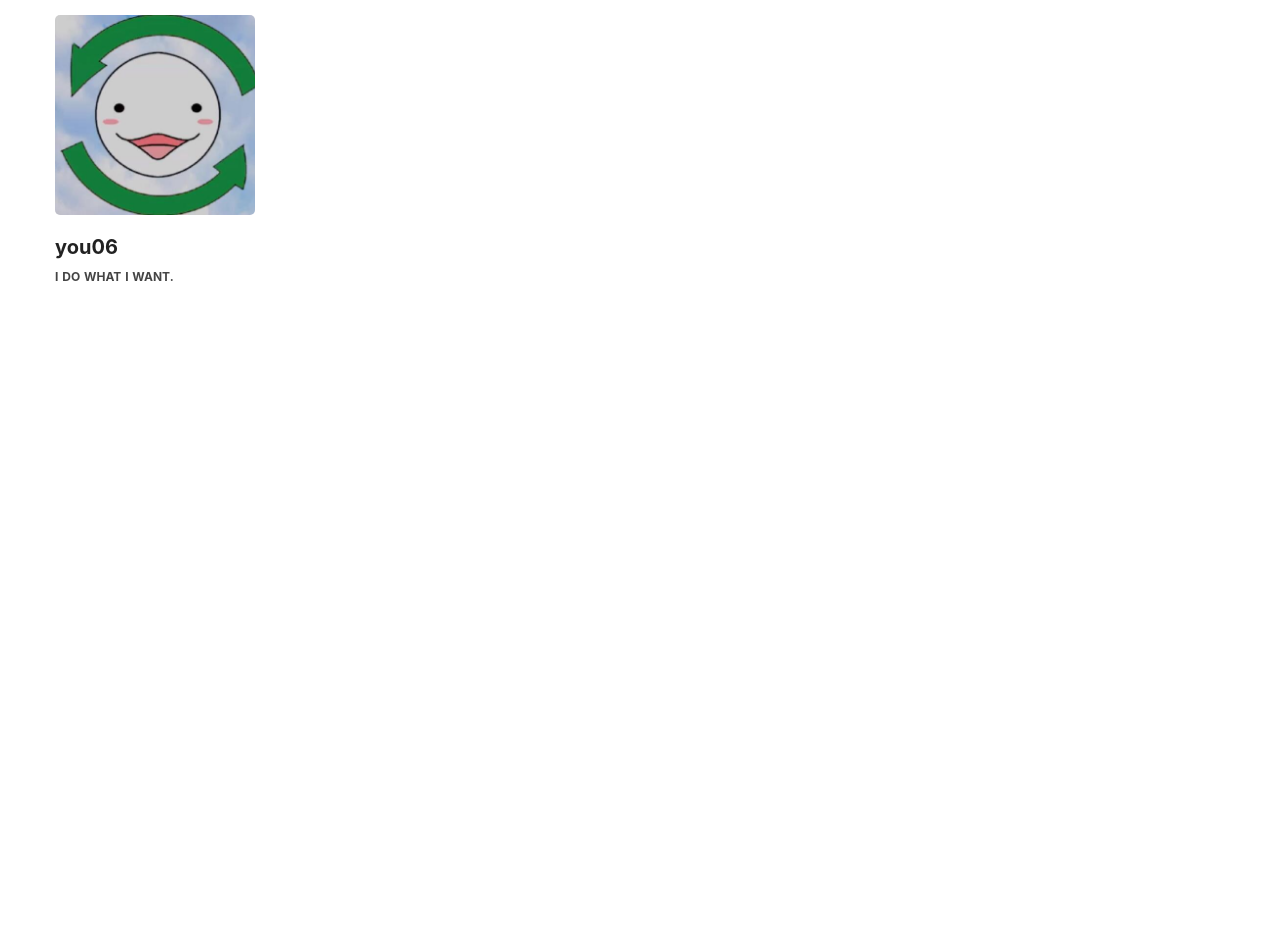
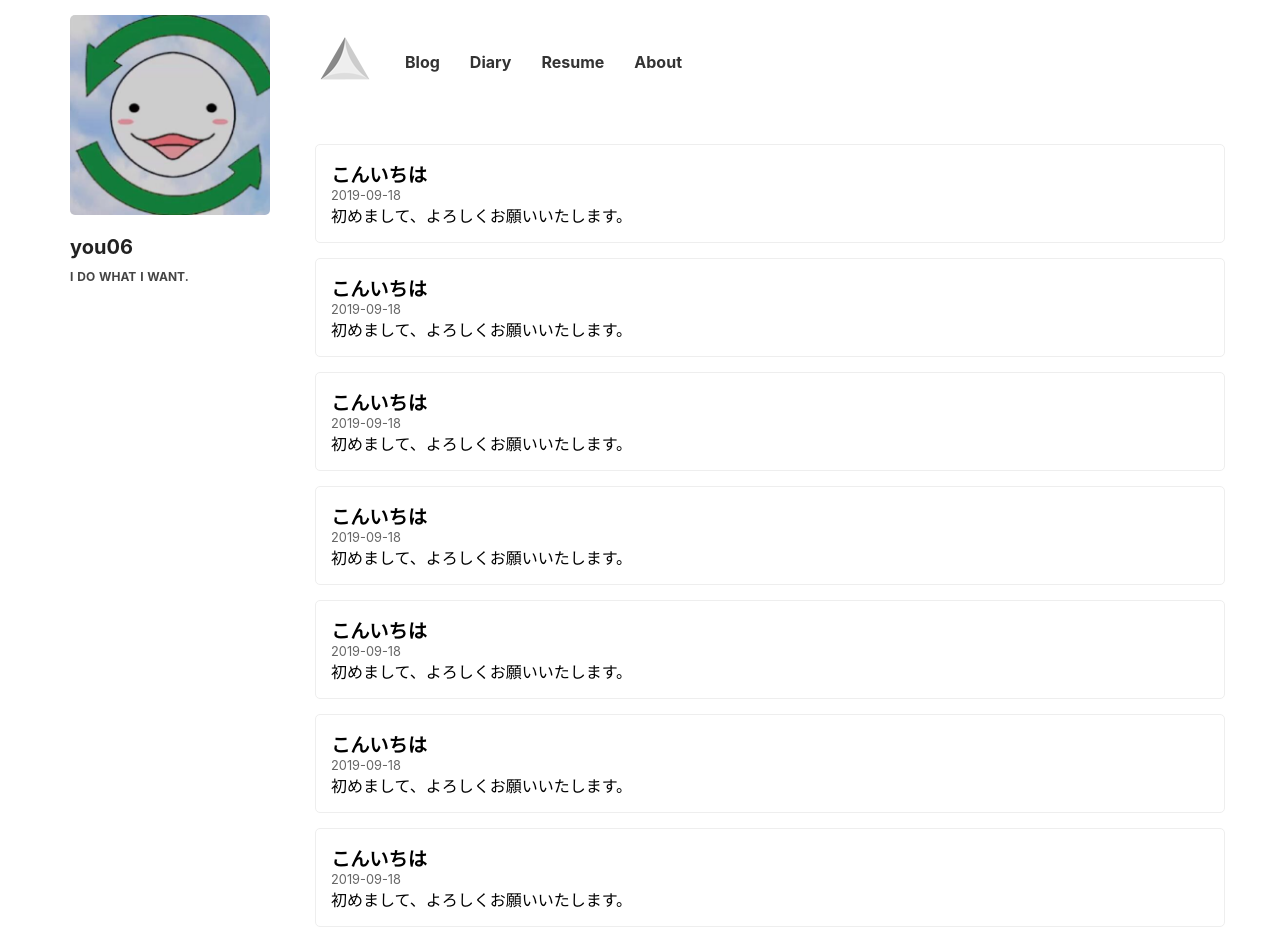
Before and after one commit to you06/cosmos-blog, a Nuxt app: page / in a window 1280 px wide. Before the commit the page ends 800 px from the top, so only its background shows below. Built offline with nearby package versions, Linux system fonts and the light colour scheme.

Commit message:
WIP: homepage
Signed-off-by: you06 <you1474600@gmail.com>

```diff
--- /dev/null
+++ b/components/Latest.vue
@@ -0,0 +1,47 @@
+<template>
+  <div class="latest">
+    <PostCard
+      title="こんいちは"
+      content="初めまして、よろしくお願いいたします。"
+    />
+    <PostCard
+      title="こんいちは"
+      content="初めまして、よろしくお願いいたします。"
+    />
+    <PostCard
+      title="こんいちは"
+      content="初めまして、よろしくお願いいたします。"
+    />
+    <PostCard
+      title="こんいちは"
+      content="初めまして、よろしくお願いいたします。"
+    />
+    <PostCard
+      title="こんいちは"
+      content="初めまして、よろしくお願いいたします。"
+    />
+    <PostCard
+      title="こんいちは"
+      content="初めまして、よろしくお願いいたします。"
+    />
+    <PostCard
+      title="こんいちは"
+      content="初めまして、よろしくお願いいたします。"
+    />
+  </div>
+</template>
+
+<script>
+import PostCard from '@/components/PostCard'
+
+export default {
+  components: {
+    PostCard
+  }
+}
+</script>
+
+<style lang="stylus" scoped>
+.latest
+  padding-top 50px
+</style>
--- a/components/NameCard.vue
+++ b/components/NameCard.vue
@@ -22,7 +22,7 @@ export default {
 
 <style lang="stylus" scoped>
 .namecard-container
-  padding 15px
+  padding 0 15px
   .namecard-avatar
     margin-bottom 20px
   .line-name
--- /dev/null
+++ b/components/Nav.vue
@@ -0,0 +1,50 @@
+<template>
+  <div class="nav">
+    <ul class="nav-list">
+      <li>
+        <nuxt-link to="/">
+          <img src="@/assets/image/logo.png">
+        </nuxt-link>
+      </li>
+      <li>
+        <nuxt-link to="/">
+          Blog
+        </nuxt-link>
+      </li>
+      <li>
+        <nuxt-link to="/">
+          Diary
+        </nuxt-link>
+      </li>
+      <li>
+        <nuxt-link to="/">
+          Resume
+        </nuxt-link>
+      </li>
+      <li>
+        <nuxt-link to="/">
+          About
+        </nuxt-link>
+      </li>
+    </ul>
+  </div>
+</template>
+
+<style lang="stylus" scoped>
+.nav
+  padding-top 15px
+  .nav-list
+    padding-left 0
+    list-style-type none
+    display flex
+    justify-content flex-start
+    align-items center
+    align-items left
+    text-align left
+    li
+      padding-left 30px
+      &:first-child
+        padding-left 0
+      a
+        font-weight bold
+</style>
--- /dev/null
+++ b/components/PostCard.vue
@@ -0,0 +1,62 @@
+<template>
+  <div class="postcard">
+    <h2 class="postcard-title">
+      {{ title }}
+    </h2>
+    <p class="postcard-date">
+      {{ dateStr }}
+    </p>
+    <p>
+      {{ content }}
+    </p>
+  </div>
+</template>
+
+<script>
+import { formatDate } from '@/util/datetime'
+
+export default {
+  props: {
+    title: {
+      type: String,
+      default: ''
+    },
+    content: {
+      type: String,
+      default: ''
+    },
+    date: {
+      type: Date,
+      default: () => new Date()
+    }
+  },
+  computed: {
+    dateStr () {
+      return formatDate(this.date)
+    }
+  }
+}
+</script>
+
+<style lang="stylus" scoped>
+.postcard
+  margin-top 15px
+  padding 15px
+  border-radius 5px
+  border 1px solid #eee
+  cursor pointer
+  transition 0.2s ease-in-out
+  &:first-child
+    margin-top 0
+  .postcard-title
+    font-size 1.2em
+  .postcard-date
+    font-size 0.8em
+    color #666
+    transition 0.2s ease-in-out
+  &:hover
+    border 1px solid #ccc
+    .postcard-date
+      color #454545
+
+</style>
--- a/package.json
+++ b/package.json
@@ -18,7 +18,8 @@
     "koa": "^2.6.2",
     "nuxt": "^2.0.0",
     "stylus": "^0.54.7",
-    "stylus-loader": "^3.0.2"
+    "stylus-loader": "^3.0.2",
+    "vue-icon": "^2.1.1"
   },
   "devDependencies": {
     "@nuxtjs/eslint-config": "^1.0.1",
--- a/pages/index.vue
+++ b/pages/index.vue
@@ -1,15 +1,25 @@
 <template>
   <div class="container">
-    <NameCard />
+    <div class="container-left">
+      <NameCard />
+    </div>
+    <div class="container-right">
+      <Nav />
+      <Latest />
+    </div>
   </div>
 </template>
 
 <script>
 import NameCard from '@/components/NameCard'
+import Nav from '@/components/Nav'
+import Latest from '@/components/Latest'
 
 export default {
   components: {
-    NameCard
+    NameCard,
+    Nav,
+    Latest
   }
 }
 </script>
@@ -24,6 +34,11 @@ export default {
   justify-content flex-start
   align-items left
   text-align left
+  .container-left
+    padding 15px
+  .container-right
+    width 100%
+    padding 15px
 
 .title
   font-family 'Quicksand', 'Source Sans Pro', -apple-system, BlinkMacSystemFont,
@@ -43,4 +58,10 @@ export default {
 
 .links
   padding-top 15px
+
+a
+  text-decoration none
+  color #333
+  &:visited
+    color #333
 </style>
--- /dev/null
+++ b/util/datetime.js
@@ -0,0 +1,9 @@
+export const formatDate = function (t) {
+  const year = t.getFullYear()
+  const month = t.getMonth() + 1
+  const date = t.getDate()
+
+  const monthStr = month < 10 ? '0' + month : '' + month
+  const dateStr = date < 10 ? '0' + date : '' + date
+  return `${year}-${monthStr}-${dateStr}`
+}
```
Also changed, not shown: 1 other file (tests, documents, lock files or other folders).
